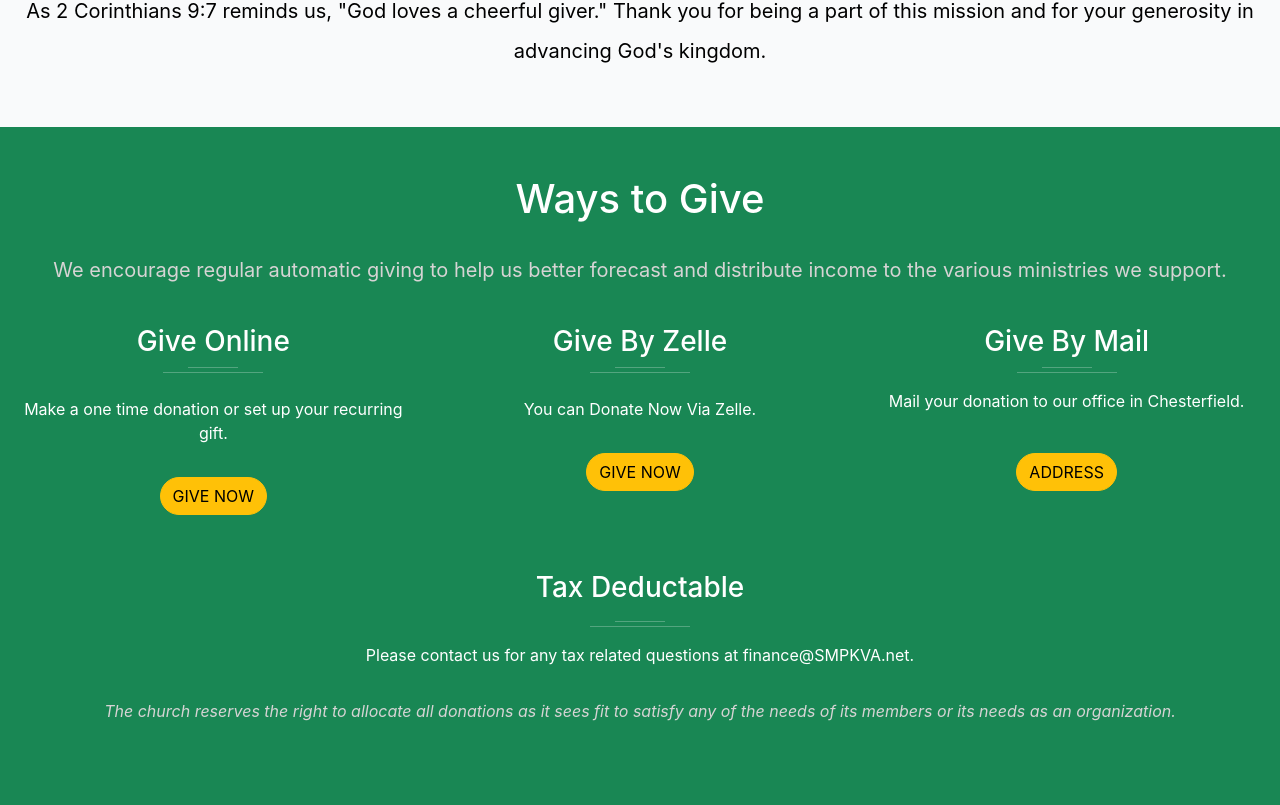
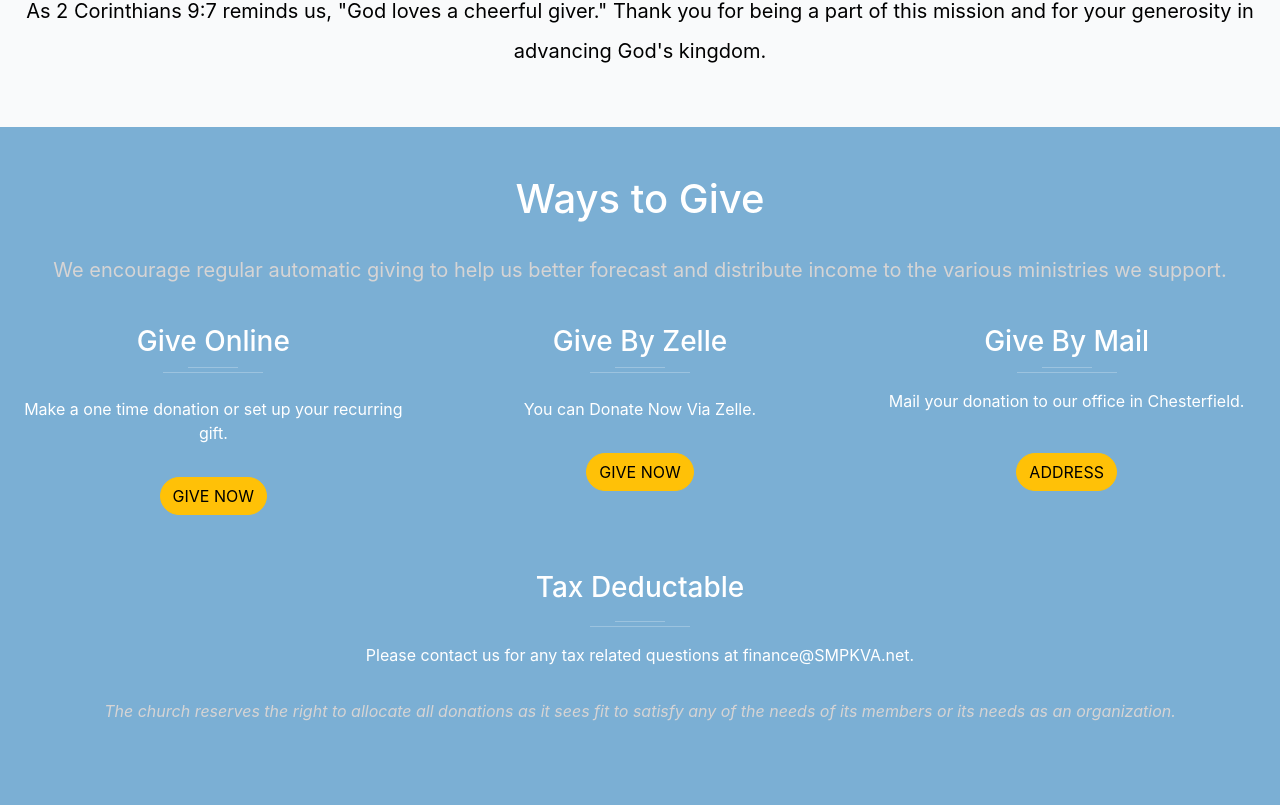
Before and after one commit to Christen-Wesa/SMPK, a React (Vite) app: page /Giving in a window 1280 px wide. Shown: the part 1055-1860 px from the top of the page. Built offline with nearby package versions, Linux system fonts and the light colour scheme.

Commit message:
first commit

```diff
--- a/src/App.jsx
+++ b/src/App.jsx
@@ -12,7 +12,7 @@ import WatchLive from "../src/Components/WatchLive/WatchLive.jsx";
 
 
 let routers = createBrowserRouter([
-  {path: '' , element: <Home/>},
+  {path: '*' , element: <Home/>},
     {path: '/', element:<Layout/> , children:[
     {path: 'Home' , element: <Home/>},
     {path: 'AboutUs' , element: <AboutUs/>},
@@ -26,6 +26,6 @@ let routers = createBrowserRouter([
 
 export default function App() {
   return (
-    <RouterProvider basename={process.env.PUBLIC_URL} router={routers}></RouterProvider>
+    <RouterProvider router={routers}></RouterProvider>
   )
 }
--- a/src/Components/Giving/Giving.jsx
+++ b/src/Components/Giving/Giving.jsx
@@ -28,7 +28,7 @@ export default function Giving() {
   <p className='text-black fs-5 lh-lg'>Giving is an act of worship and a way to express gratitude for God's blessings. Your donation helps support the church’s mission, outreach programs, and community services, ensuring that we can continue to spread God’s love through worship, discipleship, and acts of kindness. Every contribution, no matter the size, makes a meaningful impact—helping those in need, maintaining our place of worship, and funding ministries that bring hope and transformation.<br/> As 2 Corinthians 9:7 reminds us, "God loves a cheerful giver." Thank you for being a part of this mission and for your generosity in advancing God's kingdom.</p>
 </div>
 
-<div className="waysToGive text-center py-5 bg-success text-white">
+<div className="waysToGive text-center py-5 bg-main text-white">
   <h2 className='fs-1'>Ways to Give</h2>
   <p className='py-4 fs-5'>We encourage regular automatic giving to help us better forecast and distribute income to the various ministries we support.</p>
   <div className="row mx-0">
--- a/src/Components/Home/Home.jsx
+++ b/src/Components/Home/Home.jsx
@@ -53,7 +53,7 @@ export default function Home() {
         </tr>
       </table>
       <p className='text-dark fs-5 my-4 fst-italic'>Check Out The Full Calendar For Liturgies and Upcoming Events!</p>
-      <Link to='/Schedule'><button className='btn btn-success my-4'>Full Calender</button></Link>
+      <Link to='/Schedule'><button className='btn btn-info my-4'>Full Calender</button></Link>
     </div>
   </div>
 </div>
--- a/src/Components/Navbar/Navbar.jsx
+++ b/src/Components/Navbar/Navbar.jsx
@@ -31,7 +31,7 @@ export default function Navbar() {
 
 
             <li className="nav-item">
-              <Link className="nav-link fs-5 p-0 me-2 mb-2" to="/">Home</Link>
+              <Link className="nav-link fs-5 p-0 me-2 mb-2" to="/Home">Home</Link>
               <div className="line"></div>
             </li>
 
--- a/src/index.css
+++ b/src/index.css
@@ -16,6 +16,10 @@ body {
 
 .main-color {
   color: var(--main-color);
+}
+
+.bg-main{
+  background-color: var(--main-color);
 }
 
 code {
@@ -340,7 +344,7 @@ color: var(--main-color);
 }
 
 .contactUs{
-  background-image: url('../src/Images/contactUs\ .jpeg');
+  background-image: url('../src/Images/ContactUs.jpg');
   background-repeat: no-repeat;
   background-position: bottom;
   background-size: cover;
@@ -396,8 +400,8 @@ color: var(--main-color);
 }
 
 .Pillars .card:hover {
-  background-color: var(--main-color);
   transition: 0.3s all ease-in-out;
+  box-shadow: 0 0 7px var(--main-color);
 }
 
 /*Start Footer Styles*/
```
Also changed, not shown: src/Images/ContactUs.jpg (added).
